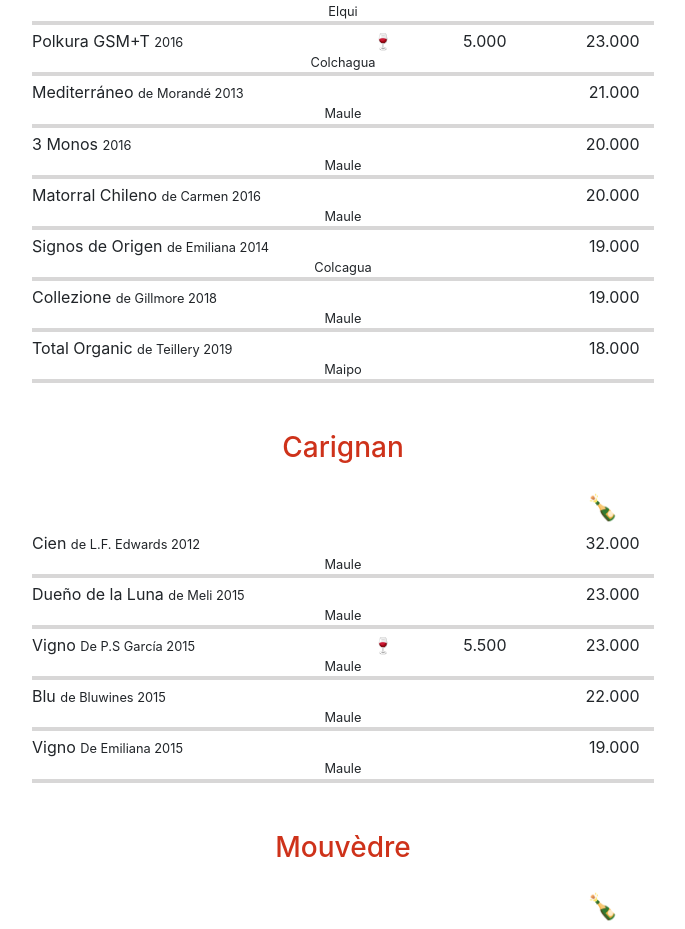
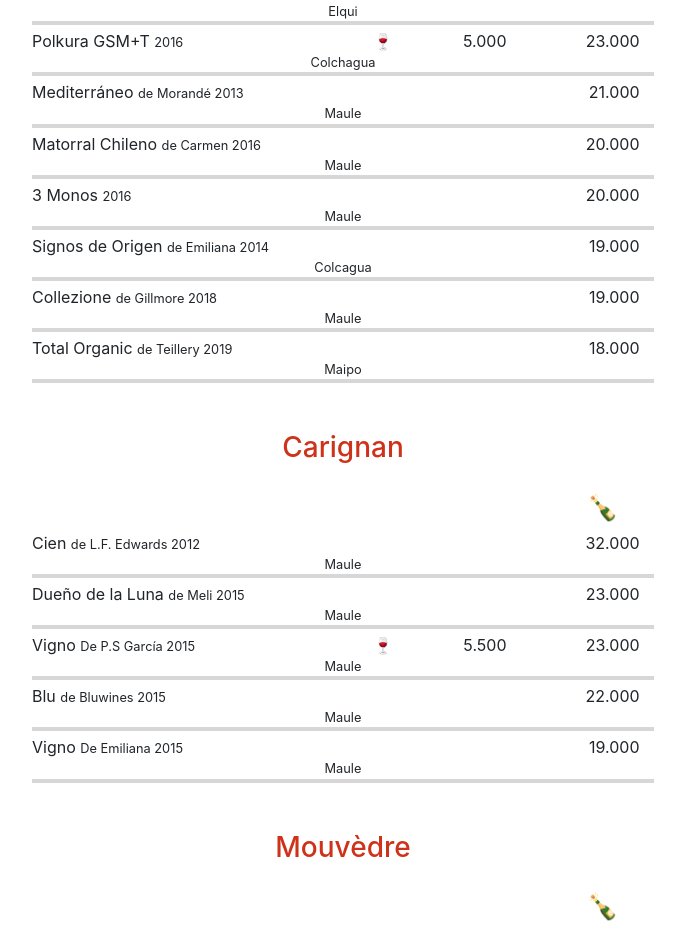
Before and after one commit to durbonca/Menu-QR-Google-sheet, a React (Create React App) app: page /Wine in a window 1280 px wide. Shown: the part 7860-8789 px from the top of the page, without its empty margins (297-982 px from the left). Built offline with nearby package versions, Linux system fonts and the light colour scheme.

Commit message:
Update dataWine.js

```diff
--- a/src/data/dataWine.js
+++ b/src/data/dataWine.js
@@ -211,8 +211,8 @@ const dataWine = [{
             { id: 1, name: 'Grus', description: 'de Alcohuaz 2017', country: 'Elqui', price: '', price2: '24.000' },
             { id: 2, name: 'Polkura GSM+T', description: '2016', country: 'Colchagua', price: '5.000', price2: '23.000' },
             { id: 3, name: 'Mediterráneo', description: 'de Morandé 2013', country: 'Maule', price: '', price2: '21.000' },
+            { id: 4, name: 'Matorral Chileno', description: 'de Carmen 2016', country: 'Maule', price: '', price2: '20.000' },
             { id: 14, name: '3 Monos', description: '2016', country: 'Maule', price: '', price2: '20.000' },
-            { id: 4, name: 'Matorral Chileno', description: 'de Carmen 2016', country: 'Maule', price: '', price2: '20.000' },
             { id: 5, name: 'Signos de Origen', description: 'de Emiliana 2014', country: 'Colcagua', price: '', price2: '19.000' },
             { id: 6, name: 'Collezione', description: 'de Gillmore 2018', country: 'Maule', price: '', price2: '19.000' },
             { id: 7, name: 'Total Organic', description: 'de Teillery 2019', country: 'Maipo', price: '', price2: '18.000' },
```
